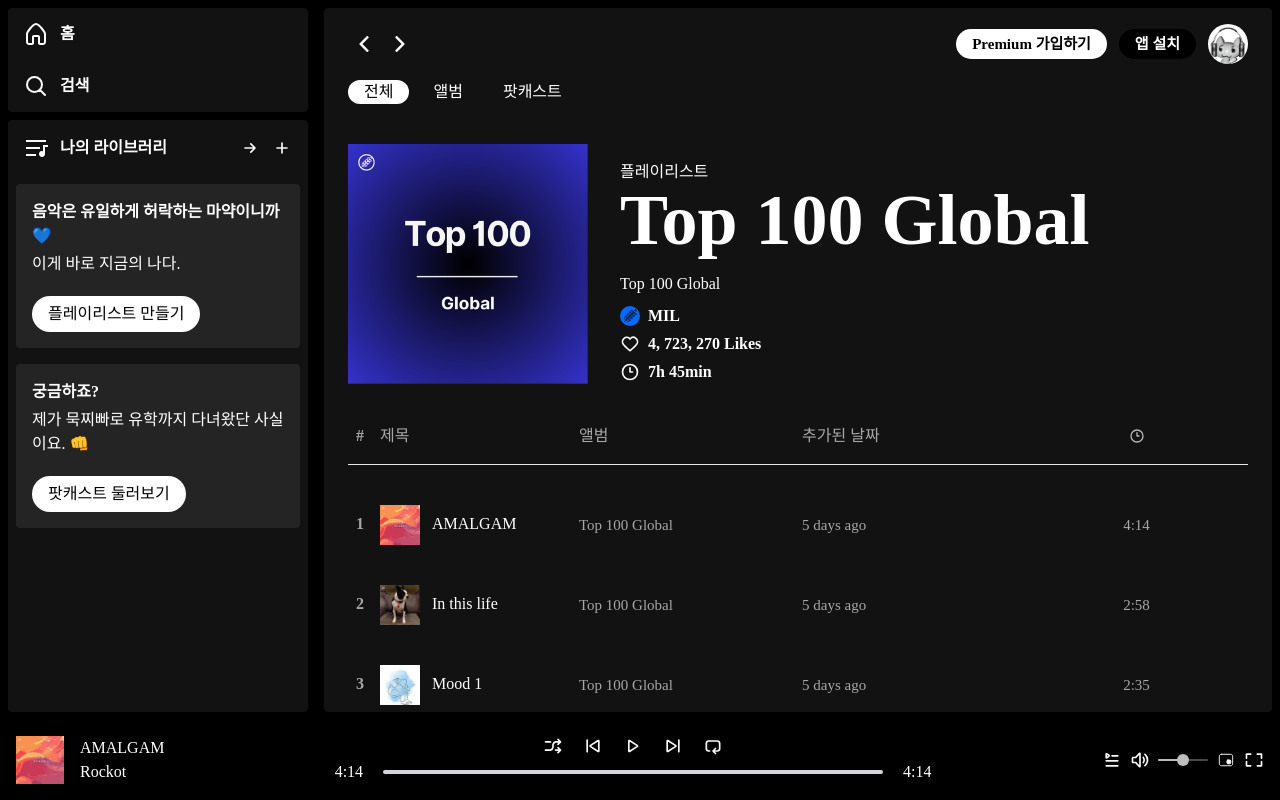
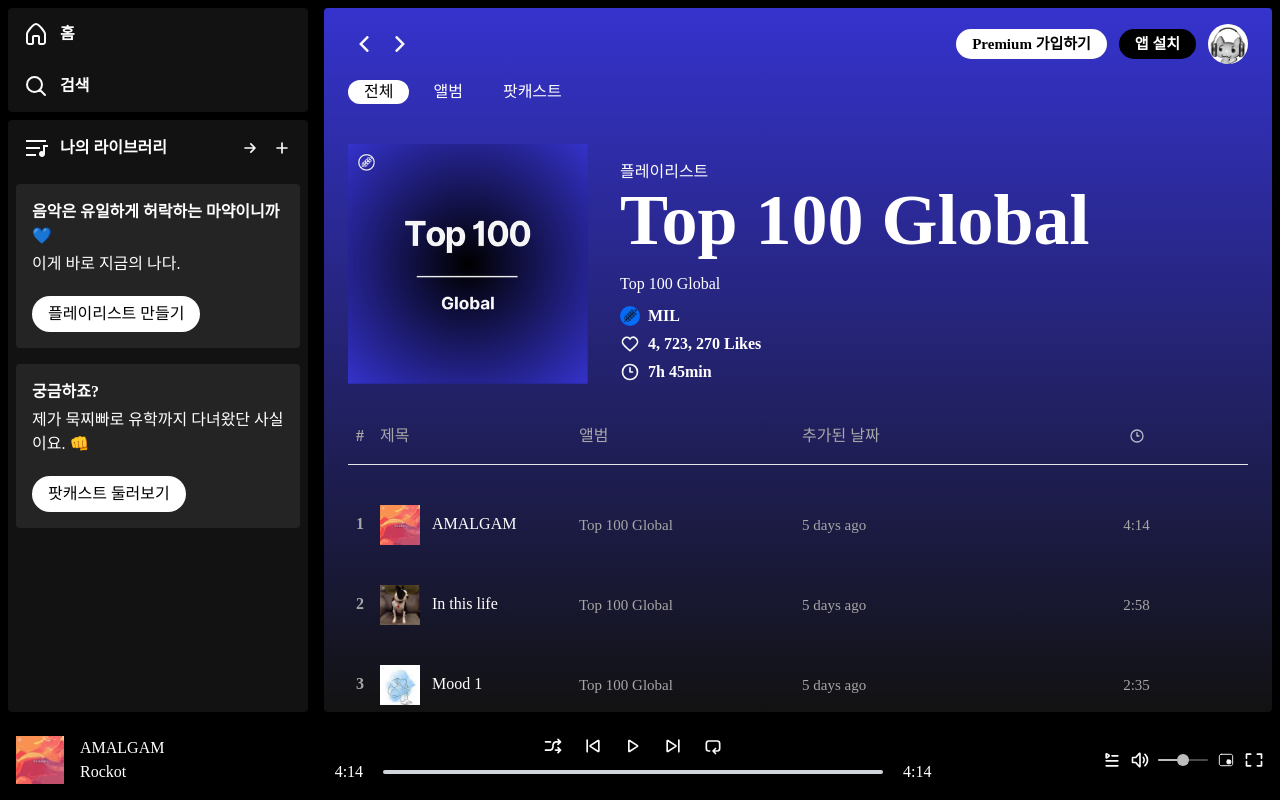
Before and after one commit to moeyg/mil, a React (Vite) app: page /album/1 in a window 1280 px wide. Built offline with nearby package versions, Linux system fonts and the light colour scheme; a web font is replaced by a local one.

Commit message:
feat: 앨범 페이지로 라우트 했을 때 배경색을 앨범색과 같도록 설정

```diff
--- a/src/components/Display.tsx
+++ b/src/components/Display.tsx
@@ -1,11 +1,29 @@
-import React from 'react';
-import { Route, Routes } from 'react-router-dom';
+import React, { useEffect, useRef } from 'react';
+import { Route, Routes, useLocation } from 'react-router-dom';
 import DisplayHome from './DisplayHome';
 import DisplayAlbum from './DisplayAlbum';
+import { albumsData } from '../assets/assets';
 
 const Display: React.FC = () => {
+  const displayRef = useRef<HTMLDivElement>(null);
+  const location = useLocation();
+  const isAlbum = location.pathname.includes('album');
+  const albumID = isAlbum ? location.pathname.split('/').pop() : '';
+  const backgroundColor = albumsData[Number(albumID)].bgColor;
+
+  useEffect(() => {
+    if (isAlbum) {
+      displayRef.current.style.background = `linear-gradient(${backgroundColor}, #121212)`;
+    } else {
+      displayRef.current.style.background = `#121212`;
+    }
+  });
+
   return (
-    <div className='w-[100%] m-2 px-6 pt-4 rounded bg-[#121212] text-white overflow-auto lg:w-[75%] lg-ml-0'>
+    <div
+      ref={displayRef}
+      className='w-[100%] m-2 px-6 pt-4 rounded bg-[#121212] text-white overflow-auto lg:w-[75%] lg-ml-0'
+    >
       <Routes>
         <Route path='/' element={<DisplayHome />} />
         <Route path='/album/:id' element={<DisplayAlbum />} />
```
